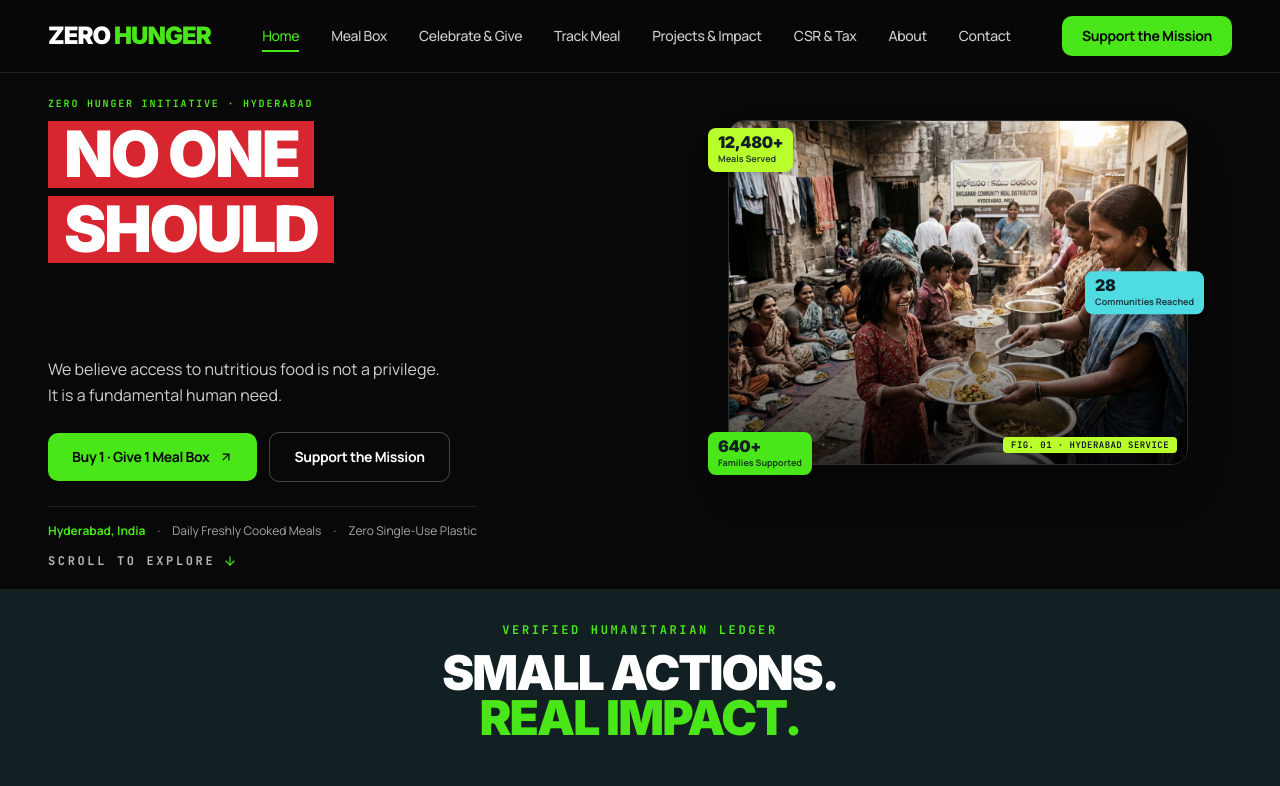
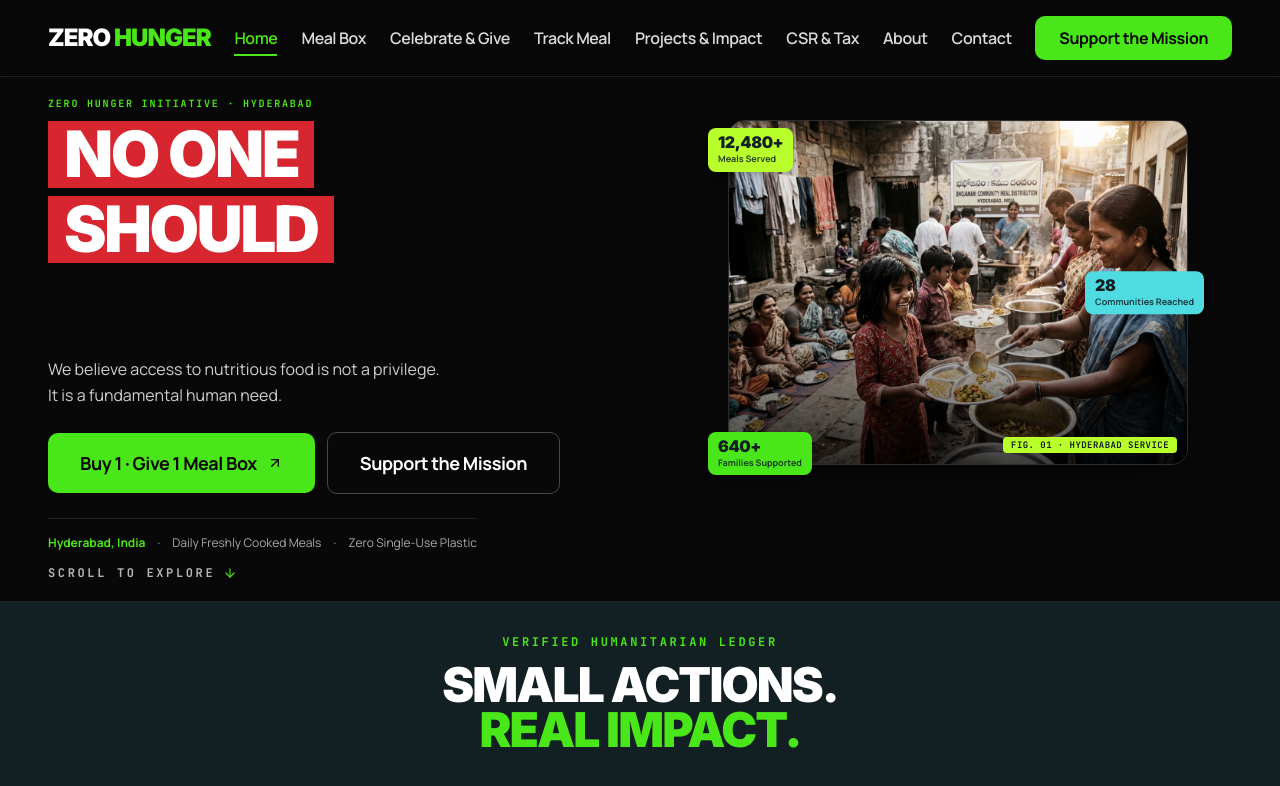
Before and after one commit to TechiesTech/zero-hunger-, a React (Vite) app: page / in a window 1280 px wide. Shown: the top 786 px of the page. Built offline with nearby package versions, Linux system fonts and the light colour scheme; a web font is replaced by a local one.

Commit message:
increase the navbard buttons sizes

```diff
--- a/src/components/Hero.tsx
+++ b/src/components/Hero.tsx
@@ -106,16 +106,23 @@ export const Hero: React.FC<HeroProps> = ({ onOpenSupport }) => {
               transition={{ duration: 0.65, delay: 0.42, ease: [0.16, 1, 0.3, 1] }}
               className="mt-5 sm:mt-6 flex flex-col sm:flex-row items-stretch sm:items-center gap-2.5 sm:gap-3 w-full sm:w-auto"
             >
-              <Button to="/meal-box" variant="primary" size="md" fullWidthMobile>
+              <Button
+                to="/meal-box"
+                variant="primary"
+                size="lg"
+                fullWidthMobile
+                className="text-base sm:text-lg font-black"
+              >
                 <span>Buy 1 · Give 1 Meal Box</span>
-                <ArrowUpRight className="w-3.5 h-3.5" />
+                <ArrowUpRight className="w-4 h-4" />
               </Button>
               <Button
                 type="button"
                 variant="outline-light"
-                size="md"
+                size="lg"
                 fullWidthMobile
                 onClick={() => onOpenSupport('donate')}
+                className="text-base sm:text-lg font-black"
               >
                 <span>Support the Mission</span>
               </Button>
--- a/src/components/Navbar.tsx
+++ b/src/components/Navbar.tsx
@@ -12,19 +12,17 @@ interface NavbarProps {
 interface NavItem {
   label: string;
   path: string;
-  hideOnCompact: boolean;
-  highlight?: boolean;
 }
 
 const NAV_ITEMS: NavItem[] = [
-  { label: 'Home', path: '/', hideOnCompact: false },
-  { label: 'Meal Box', path: '/meal-box', hideOnCompact: false },
-  { label: 'Celebrate & Give', path: '/celebrate-and-give', hideOnCompact: false },
-  { label: 'Track Meal', path: '/track-meal', hideOnCompact: false },
-  { label: 'Projects & Impact', path: '/projects', hideOnCompact: false },
-  { label: 'CSR & Tax', path: '/csr-tax-benefits', hideOnCompact: true },
-  { label: 'About', path: '/about', hideOnCompact: true },
-  { label: 'Contact', path: '/contact', hideOnCompact: true },
+  { label: 'Home', path: '/' },
+  { label: 'Meal Box', path: '/meal-box' },
+  { label: 'Celebrate & Give', path: '/celebrate-and-give' },
+  { label: 'Track Meal', path: '/track-meal' },
+  { label: 'Projects & Impact', path: '/projects' },
+  { label: 'CSR & Tax', path: '/csr-tax-benefits' },
+  { label: 'About', path: '/about' },
+  { label: 'Contact', path: '/contact' },
 ];
 
 export const Navbar: React.FC<NavbarProps> = ({ onOpenSupport }) => {
@@ -54,7 +52,7 @@ export const Navbar: React.FC<NavbarProps> = ({ onOpenSupport }) => {
           : 'bg-[#080808]/85 backdrop-blur-xs border-b border-white/10 py-4'
       }`}
     >
-      <div className="max-w-[1360px] mx-auto px-5 sm:px-8 lg:px-12 flex items-center justify-between">
+      <div className="max-w-[1360px] mx-auto px-4 sm:px-6 lg:px-8 xl:px-12 flex items-center justify-between">
         {/* Zone 1: Brand Wordmark */}
         <Link
           to="/"
@@ -63,10 +61,10 @@ export const Navbar: React.FC<NavbarProps> = ({ onOpenSupport }) => {
           ZERO <span className="text-[#49E619]">HUNGER</span>
         </Link>
 
-        {/* Zone 2: Primary Navigation Links */}
+        {/* Zone 2: Primary Navigation Links - All 8 pages visible */}
         <nav
           aria-label="Primary Navigation"
-          className="hidden md:flex items-center gap-6 lg:gap-8"
+          className="hidden lg:flex items-center gap-4 xl:gap-6 2xl:gap-8"
         >
           {NAV_ITEMS.map((item) => (
             <NavLink
@@ -74,12 +72,10 @@ export const Navbar: React.FC<NavbarProps> = ({ onOpenSupport }) => {
               to={item.path}
               end={item.path === '/'}
               className={({ isActive }) =>
-                `${
-                  item.hideOnCompact ? 'hidden xl:inline-block' : ''
-                } relative py-1 text-sm font-medium tracking-tight whitespace-nowrap transition-colors duration-200 group ${
+                `relative py-1 text-[15px] xl:text-base font-semibold tracking-tight whitespace-nowrap transition-colors duration-200 group ${
                   isActive
                     ? 'text-[#49E619]'
-                    : 'text-white/80 hover:text-white'
+                    : 'text-white/85 hover:text-white'
                 }`
               }
             >
@@ -87,9 +83,6 @@ export const Navbar: React.FC<NavbarProps> = ({ onOpenSupport }) => {
                 <>
                   <span className="flex items-center gap-1.5">
                     <span>{item.label}</span>
-                    {item.highlight && (
-                      <span className="inline-block w-1.5 h-1.5 rounded-full bg-[#E21B23]" />
-                    )}
                   </span>
                   <span
                     className={`absolute left-0 right-0 -bottom-0.5 h-[2px] transition-transform duration-200 origin-left ${
@@ -110,9 +103,9 @@ export const Navbar: React.FC<NavbarProps> = ({ onOpenSupport }) => {
             <Link
               to="/meal-box"
               aria-label={`View Meal Box Cart with ${cartCount} items`}
-              className="inline-flex items-center gap-1.5 px-3.5 py-2 rounded-[8px] text-xs font-mono-tabular font-bold border border-[#49E619]/40 bg-[#122023] text-white hover:border-[#49E619] hover:bg-[#49E619] hover:text-[#080808] transition-colors whitespace-nowrap group"
+              className="inline-flex items-center gap-1.5 px-3.5 py-2 rounded-[8px] text-sm font-mono-tabular font-bold border border-[#49E619]/40 bg-[#122023] text-white hover:border-[#49E619] hover:bg-[#49E619] hover:text-[#080808] transition-colors whitespace-nowrap group"
             >
-              <ShoppingBag className="w-3.5 h-3.5 text-[#49E619] group-hover:text-[#080808]" />
+              <ShoppingBag className="w-4 h-4 text-[#49E619] group-hover:text-[#080808]" />
               <span>{cartCount}</span>
             </Link>
           )}
@@ -120,7 +113,7 @@ export const Navbar: React.FC<NavbarProps> = ({ onOpenSupport }) => {
           <button
             type="button"
             onClick={() => onOpenSupport('donate')}
-            className="hidden md:inline-flex items-center justify-center px-5 py-2.5 rounded-[10px] text-xs sm:text-sm font-bold tracking-tight whitespace-nowrap bg-[#49E619] text-[#080808] hover:bg-[#B9FF2C] transition-colors duration-200 cursor-pointer focus-visible:outline-none focus-visible:ring-2 focus-visible:ring-[#49E619]"
+            className="hidden md:inline-flex items-center justify-center px-6 py-2.5 rounded-[10px] text-base font-black tracking-tight whitespace-nowrap bg-[#49E619] text-[#080808] hover:bg-[#B9FF2C] transition-colors duration-200 cursor-pointer focus-visible:outline-none focus-visible:ring-2 focus-visible:ring-[#49E619]"
           >
             Support the Mission
           </button>
@@ -132,7 +125,7 @@ export const Navbar: React.FC<NavbarProps> = ({ onOpenSupport }) => {
             aria-label={
               mobileMenuOpen ? 'Close navigation menu' : 'Open navigation menu'
             }
-            className="md:hidden w-11 h-11 flex items-center justify-center text-white hover:text-[#49E619] transition-colors cursor-pointer"
+            className="lg:hidden w-11 h-11 flex items-center justify-center text-white hover:text-[#49E619] transition-colors cursor-pointer"
           >
             {mobileMenuOpen ? (
               <X className="w-6 h-6" />
@@ -151,7 +144,7 @@ export const Navbar: React.FC<NavbarProps> = ({ onOpenSupport }) => {
             animate={{ opacity: 1, y: 0 }}
             exit={{ opacity: 0, y: -8 }}
             transition={{ duration: 0.2, ease: [0.16, 1, 0.3, 1] }}
-            className="md:hidden bg-[#122023] border-b border-white/10 px-5 pt-4 pb-8 shadow-2xl"
+            className="lg:hidden bg-[#122023] border-b border-white/10 px-5 pt-4 pb-8 shadow-2xl"
           >
             <nav
               aria-label="Mobile Navigation"
@@ -183,7 +176,7 @@ export const Navbar: React.FC<NavbarProps> = ({ onOpenSupport }) => {
                   setMobileMenuOpen(false);
                   onOpenSupport('donate');
                 }}
-                className="w-full py-3.5 rounded-[10px] bg-[#49E619] text-[#080808] text-sm font-bold tracking-tight hover:bg-[#B9FF2C] transition-colors cursor-pointer"
+                className="w-full py-3.5 rounded-[10px] bg-[#49E619] text-[#080808] text-base font-black tracking-tight hover:bg-[#B9FF2C] transition-colors cursor-pointer"
               >
                 Support the Mission
               </button>
```
